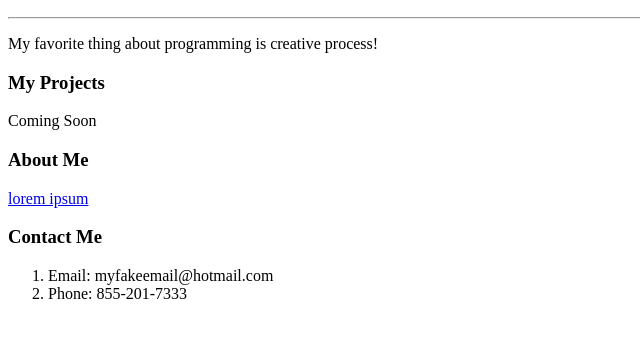
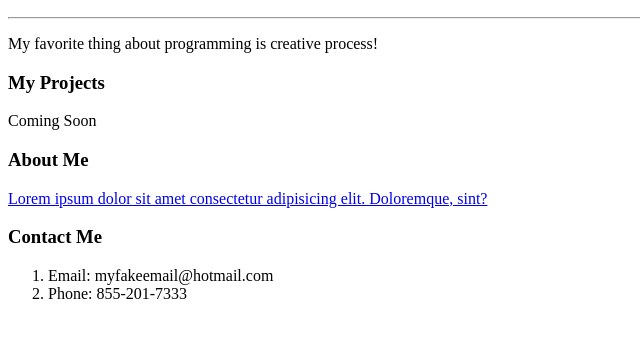
Before and after one commit to wrxbeauty/NC_State-My_Portfolio, a plain HTML site: page index.html in a window 1280 px wide. Shown: the part 110-448 px from the top of the page, without its empty margins (0-640 px from the left). Drawn offline with Linux system fonts and the light colour scheme.

Commit message:
second go

```diff
--- a/index.html
+++ b/index.html
@@ -16,7 +16,7 @@
         <h3>My Projects</h3>
         <p>Coming Soon</p>
         <h3>About Me</h3>
-        <p><a href="https://generator.lorem-ipsum.info/"> lorem ipsum</a> </p>
+        <p><a href="https://generator.lorem-ipsum.info/"> Lorem ipsum dolor sit amet consectetur adipisicing elit. Doloremque, sint?</a> </p>
         <h3>Contact Me</h3>
         <p>
             <ol>
```
